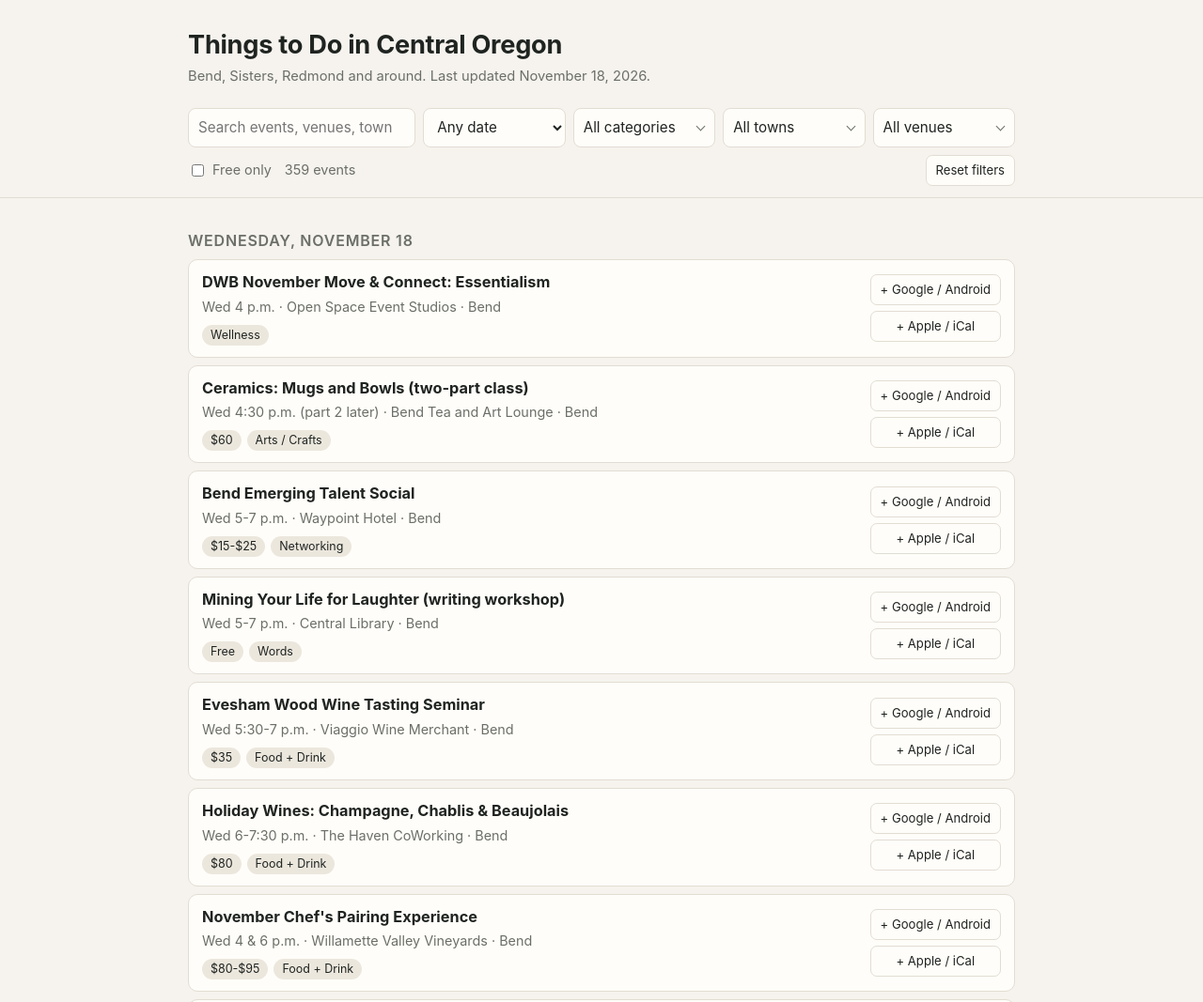
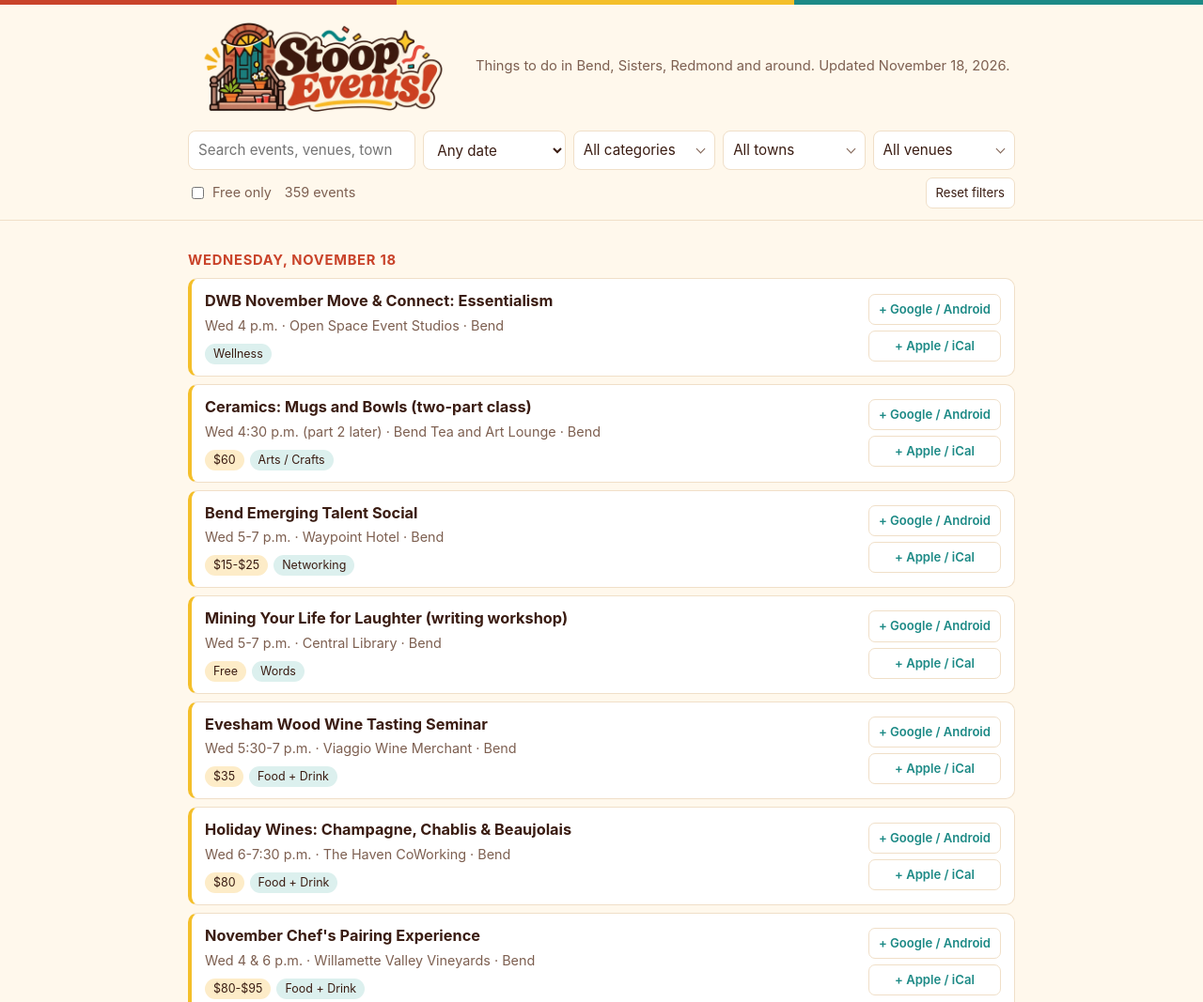
Before and after one commit to banksbean/bendtodo, a plain HTML site: page index.html in a window 1280 px wide. Shown: the top 1067 px of the page at 94% size. Drawn offline with Linux system fonts and the light colour scheme.

Commit message:
Add Stoop Events logo, favicon, and brighter palette
Co-Authored-By: Claude Opus 5.5 <noreply@anthropic.com>
Claude-Session: https://claude.ai/code/session_01CiS6oLyE2RmgV6so8cfGhH

```diff
--- a/index.html
+++ b/index.html
@@ -3,23 +3,37 @@
 <head>
 <meta charset="utf-8">
 <meta name="viewport" content="width=device-width, initial-scale=1">
-<title>Things to Do in Central Oregon</title>
+<title>Stoop Events! Things to Do in Central Oregon</title>
 <meta name="description" content="Upcoming events in Bend and Central Oregon, updated weekly.">
+<meta name="theme-color" content="#fff8ec">
+<link rel="icon" type="image/png" href="favicon.png">
+<link rel="apple-touch-icon" href="apple-touch-icon.png">
+<meta property="og:title" content="Stoop Events!">
+<meta property="og:description" content="Upcoming events in Bend and Central Oregon, updated weekly.">
+<meta property="og:image" content="https://events.beansalad.org/logo.png">
 <style>
   :root {
-    --bg: #f6f3ee; --card: #fffdf9; --ink: #1f2421; --muted: #6b6f68;
-    --line: #e2ddd3; --accent: #2f5d50; --accent-ink: #fff; --chip: #ece7dd;
+    --bg: #fff8ec; --card: #ffffff; --ink: #3a1c12; --muted: #7d5f50;
+    --line: #f0dfc8; --accent: #c9432a; --teal: #1d8a86; --yellow: #f4bf2a;
+    --chip: #fdecc8; --chip2: #dcf0ee; --hover: #fff1e8;
   }
   @media (prefers-color-scheme: dark) {
-    :root { --bg: #171a18; --card: #202422; --ink: #ecebe6; --muted: #9da199;
-      --line: #313632; --accent: #7fb8a4; --accent-ink: #10201a; --chip: #2a2f2c; }
+    :root { --bg: #1f1612; --card: #2a1f1a; --ink: #f7eadb; --muted: #c6ab98;
+      --line: #433027; --accent: #ff7b5c; --teal: #5cc8c2; --yellow: #f4bf2a;
+      --chip: #43331f; --chip2: #1f3b39; --hover: #3a2a22; }
   }
   * { box-sizing: border-box; }
   body { margin: 0; background: var(--bg); color: var(--ink);
-    font: 16px/1.45 -apple-system, BlinkMacSystemFont, "Segoe UI", Roboto, sans-serif; }
-  header { padding: 28px 20px 12px; max-width: 920px; margin: 0 auto; }
-  h1 { margin: 0 0 4px; font-size: 1.7rem; letter-spacing: -0.01em; }
+    font: 16px/1.45 -apple-system, BlinkMacSystemFont, "Segoe UI", Roboto, sans-serif;
+    border-top: 5px solid; border-image: linear-gradient(90deg, var(--accent) 0 33%, var(--yellow) 33% 66%, var(--teal) 66%) 1; }
+  header { padding: 18px 20px 10px; max-width: 920px; margin: 0 auto;
+    display: flex; align-items: center; gap: 18px; flex-wrap: wrap; }
+  .logo { display: block; height: 96px; width: auto; }
+  @media (prefers-color-scheme: dark) { .logo { background: #fff8ec; border-radius: 14px; padding: 6px 10px; } }
+  @media (max-width: 560px) { .logo { height: 72px; } header { gap: 6px; } }
+  .vh { position: absolute; width: 1px; height: 1px; overflow: hidden; clip: rect(0 0 0 0); white-space: nowrap; }
   .sub { color: var(--muted); font-size: .92rem; }
+  .sub b { color: var(--ink); font-weight: 600; }
   .filters { position: sticky; top: 0; z-index: 5; background: var(--bg);
     border-bottom: 1px solid var(--line); }
   .filters .inner { max-width: 920px; margin: 0 auto; padding: 10px 20px 12px;
@@ -31,7 +45,7 @@
     overflow: hidden; text-overflow: ellipsis; position: relative; }
   .mbtn::after { content: ""; position: absolute; right: 11px; top: 50%; width: 6px; height: 6px; margin-top: -5px;
     border-right: 1.5px solid var(--muted); border-bottom: 1.5px solid var(--muted); transform: rotate(45deg); }
-  .mbtn.active { border-color: var(--accent); font-weight: 600; }
+  .mbtn.active { border-color: var(--accent); background: var(--hover); color: var(--accent); font-weight: 600; }
   .panel { position: absolute; top: calc(100% + 4px); left: 0; z-index: 20; width: max(100%, 270px);
     max-width: calc(100vw - 24px); background: var(--card); border: 1px solid var(--line); border-radius: 10px;
     box-shadow: 0 8px 28px rgba(0,0,0,.14); padding: 8px; }
@@ -40,7 +54,7 @@
   .opts { max-height: 300px; overflow-y: auto; }
   .opt { display: flex; align-items: center; gap: 8px; padding: 6px 6px; border-radius: 6px; cursor: pointer; font-size: .92rem; }
   .opt:hover { background: var(--chip); }
-  .opt input { width: auto; margin: 0; }
+  .opt input { width: auto; margin: 0; accent-color: var(--accent); }
   .opt .n { margin-left: auto; color: var(--muted); font-size: .8rem; }
   .mfoot { display: flex; justify-content: space-between; gap: 8px; padding-top: 8px; margin-top: 6px; border-top: 1px solid var(--line); }
   input, select { width: 100%; padding: 9px 10px; font: inherit; font-size: .95rem;
@@ -48,10 +62,10 @@
   .row2 { grid-column: 1 / -1; display: flex; gap: 14px; align-items: center; flex-wrap: wrap;
     font-size: .9rem; color: var(--muted); }
   .row2 label { display: flex; gap: 6px; align-items: center; cursor: pointer; }
-  .row2 input { width: auto; }
+  .row2 input { width: auto; accent-color: var(--accent); }
   .row2 button { margin-left: auto; }
   main { max-width: 920px; margin: 0 auto; padding: 8px 20px 60px; }
-  h2 { font-size: 1rem; margin: 26px 0 8px; color: var(--muted); font-weight: 600;
+  h2 { font-size: .92rem; margin: 24px 0 8px; color: var(--accent); font-weight: 700;
     text-transform: uppercase; letter-spacing: .05em; }
   .ev { background: var(--card); border: 1px solid var(--line); border-radius: 10px;
     padding: 12px 14px; margin-bottom: 8px; display: grid; grid-template-columns: 1fr auto; gap: 4px 12px; }
@@ -61,11 +75,17 @@
   .meta { color: var(--muted); font-size: .9rem; grid-column: 1; }
   .tags { grid-column: 1; display: flex; gap: 6px; flex-wrap: wrap; margin-top: 4px; }
   .tag { background: var(--chip); border-radius: 999px; padding: 2px 9px; font-size: .78rem; }
+  .tag.cat { background: var(--chip2); }
+  .ev { border-left: 4px solid var(--yellow); }
+  .ev:hover { border-color: var(--line); border-left-color: var(--accent); }
+  .ev h3 a:hover { color: var(--accent); }
   .cal { grid-column: 2; grid-row: 1 / span 3; display: flex; flex-direction: column; gap: 6px; align-self: center; }
   button, .btn { font: inherit; font-size: .82rem; padding: 6px 10px; border-radius: 7px; cursor: pointer;
     border: 1px solid var(--line); background: var(--card); color: var(--ink); text-decoration: none;
     white-space: nowrap; text-align: center; }
-  .btn:hover, button:hover { border-color: var(--accent); }
+  .btn:hover, button:hover { border-color: var(--accent); background: var(--hover); }
+  .cal .btn, .cal button { color: var(--teal); font-weight: 600; }
+  input:focus, select:focus, button:focus-visible { outline: 2px solid var(--teal); outline-offset: 1px; }
   @media (max-width: 560px) { .ev { grid-template-columns: 1fr; }
     .cal { grid-column: 1; grid-row: auto; flex-direction: row; } }
   .empty { color: var(--muted); padding: 40px 0; text-align: center; }
@@ -74,7 +94,8 @@
 </head>
 <body>
 <header>
-  <h1>Things to Do in Central Oregon</h1>
+  <h1 class="vh">Stoop Events! Things to do in Central Oregon</h1>
+  <picture><source srcset="logo.webp" type="image/webp"><img class="logo" src="logo.png" alt="Stoop Events!" width="1200" height="400"></picture>
   <div class="sub" id="status">Loading events…</div>
 </header>
 
@@ -212,7 +233,7 @@ function render() {
     const meta = [e.when, e.venue, e.town].filter(Boolean).map(esc).join(" · ");
     html += '<article class="ev"><h3>' + title + '</h3><div class="meta">' + meta + "</div>"
       + '<div class="tags">' + (e.price ? '<span class="tag">' + esc(e.price) + "</span>" : "")
-      + (e.category ? '<span class="tag">' + esc(e.category) + "</span>" : "") + "</div>"
+      + (e.category ? '<span class="tag cat">' + esc(e.category) + "</span>" : "") + "</div>"
       + '<div class="cal"><a class="btn" href="' + esc(googleUrl(e)) + '" target="_blank" rel="noopener">+ Google / Android</a>'
       + '<button type="button" data-ics="' + i + '">+ Apple / iCal</button></div></article>';
   });
@@ -299,7 +320,7 @@ fetch("events.json", { cache: "no-cache" }).then(r => r.json()).then(data => {
   buildMulti("venue", true);
   const upd = data.updated ? new Date(data.updated).toLocaleDateString("en-US",
     { month: "long", day: "numeric", year: "numeric", timeZone: TZ }) : "";
-  $("status").textContent = "Bend, Sisters, Redmond and around. " + (upd ? "Last updated " + upd + "." : "");
+  $("status").textContent = "Things to do in Bend, Sisters, Redmond and around. " + (upd ? "Updated " + upd + "." : "");
   render();
 }).catch(() => { $("status").textContent = "Could not load events."; });
 </script>
```
Also changed, not shown: apple-touch-icon.png (added), favicon.png (added), logo.png (added), logo.webp (added).
